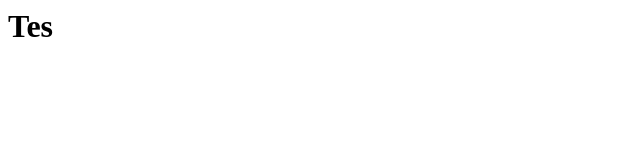
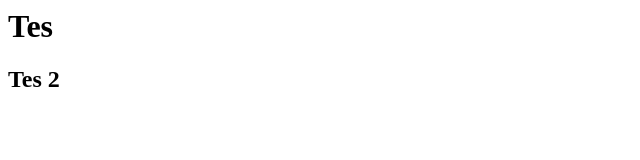
Before and after one commit to lhawi/Tes, a plain HTML site: page index.html in a window 1280 px wide. Shown: the full height of the page, 0-640 px from the left. Drawn offline with Linux system fonts and the light colour scheme.

Commit message:
tambahan

```diff
--- a/index.html
+++ b/index.html
@@ -1 +1,2 @@
 <h1>Tes</h1>
+<h2>Tes 2</h2>
```
